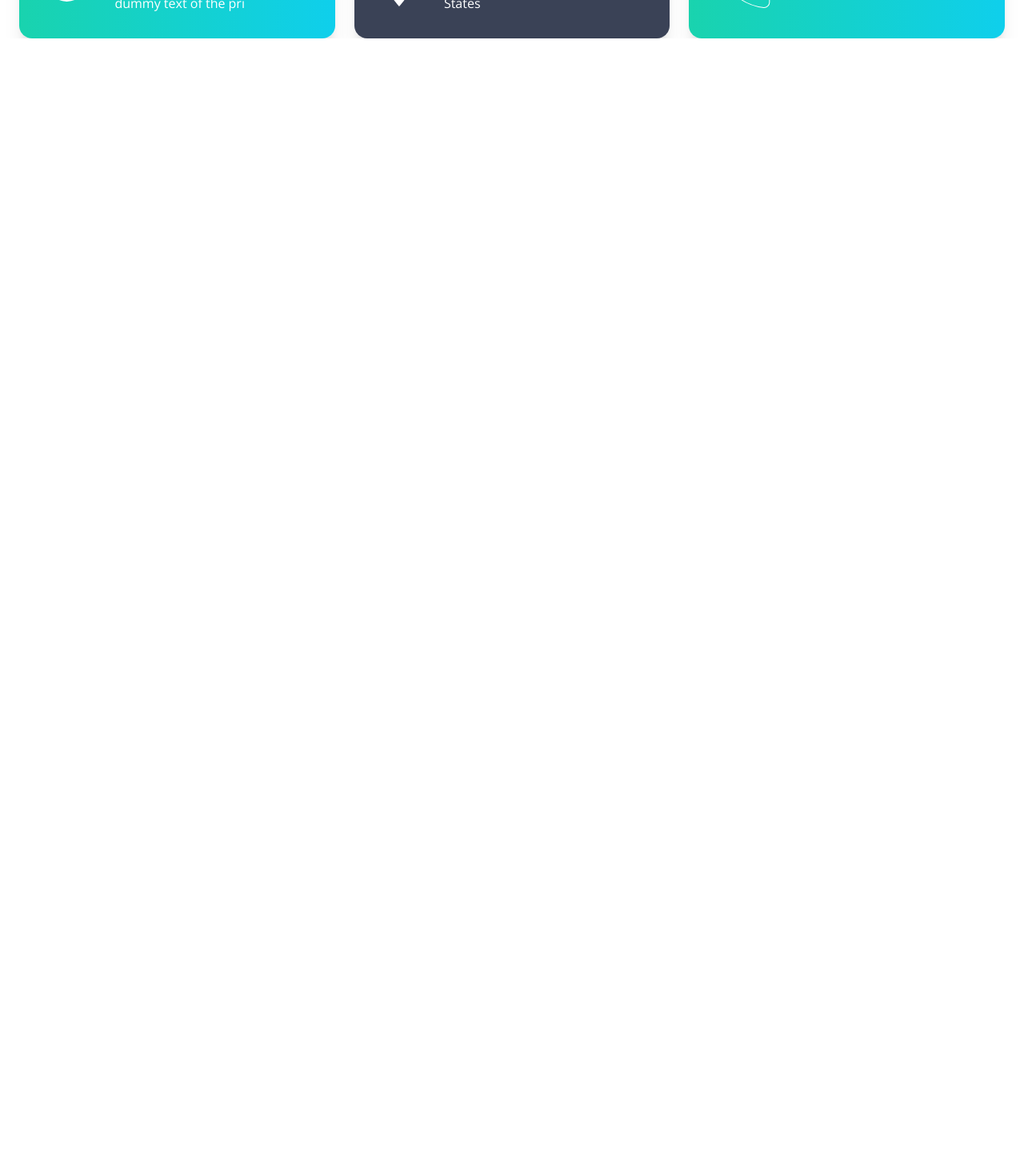
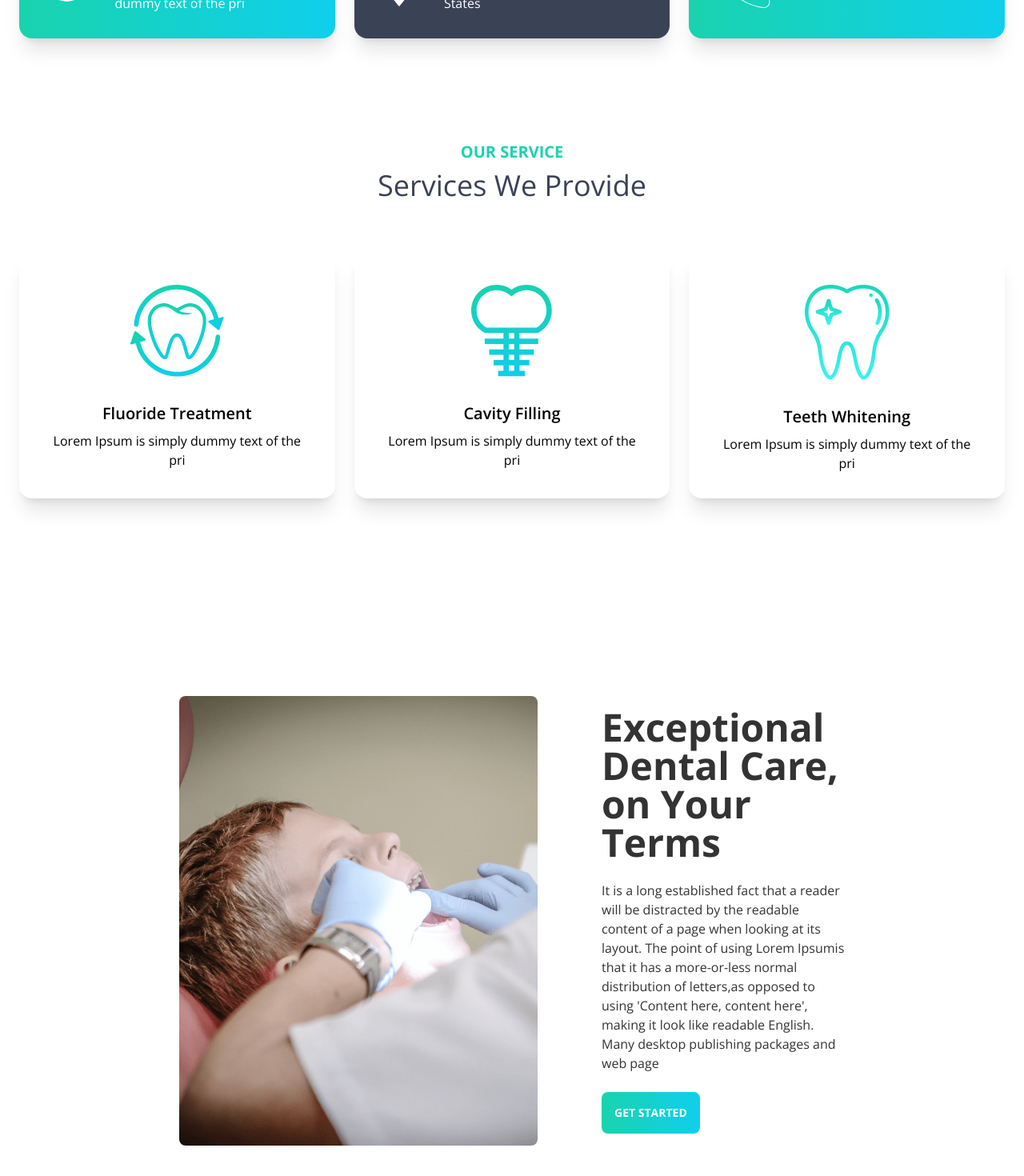
Before and after one commit to Habidhossen/Doctors-Portal-Client, a React (Create React App) app: page / in a window 1280 px wide. Shown: the part 980-2450 px from the top of the page at 80% size. Before the commit the page ends 1028 px from the top, so only its background shows below. Built offline with nearby package versions, Linux system fonts and the light colour scheme.

Commit message:
another service part added

```diff
--- a/src/pages/Home/Banner.js
+++ b/src/pages/Home/Banner.js
@@ -5,7 +5,7 @@ import PrimaryBtn from "../Shared/PrimaryBtn";
 
 const Banner = () => {
   return (
-    <div
+    <section
       className="hero min-h-screen"
       style={{
         backgroundImage: `url(${bg})`,
@@ -25,7 +25,7 @@ const Banner = () => {
           <PrimaryBtn>Get Started</PrimaryBtn>
         </div>
       </div>
-    </div>
+    </section>
   );
 };
 
--- a/src/pages/Home/Home.js
+++ b/src/pages/Home/Home.js
@@ -1,12 +1,14 @@
 import React from "react";
 import Banner from "./Banner";
 import Info from "./Info";
+import Service from "./Service";
 
 const Home = () => {
   return (
     <div>
       <Banner />
       <Info />
+      <Service />
     </div>
   );
 };
--- a/src/pages/Home/Info.js
+++ b/src/pages/Home/Info.js
@@ -6,7 +6,7 @@ import InfoCard from "./InfoCard";
 
 const Info = () => {
   return (
-    <div className="grid grid-cols-1 md:grid-cols-2 lg:grid-cols-3 gap-6 px-6">
+    <section className="grid grid-cols-1 md:grid-cols-2 lg:grid-cols-3 gap-6 px-6">
       <InfoCard
         cardTitle="Opening Hours"
         bgColor="bg-gradient-to-r from-secondary to-primary"
@@ -27,7 +27,7 @@ const Info = () => {
         cardDesc="+000 123 456789"
         cardIcon={phone}
       />
-    </div>
+    </section>
   );
 };
 
--- /dev/null
+++ b/src/pages/Home/Service.js
@@ -0,0 +1,62 @@
+import React from "react";
+import cavity from "../../assets/images/cavity.png";
+import fluoride from "../../assets/images/fluoride.png";
+import treatment from "../../assets/images/treatment.png";
+import whitening from "../../assets/images/whitening.png";
+import PrimaryBtn from "../Shared/PrimaryBtn";
+import ServiceCard from "./ServiceCard";
+
+const Service = () => {
+  return (
+    <section className="mt-32">
+      <h3 className="text-xl font-bold text-secondary uppercase text-center">
+        Our Service
+      </h3>
+      <h1 className="text-4xl font-normal text-accent text-center mt-2">
+        Services We Provide
+      </h1>
+      <div className="grid grid-cols-1 md:grid-cols-2 lg:grid-cols-3 gap-6 px-6 mt-16">
+        <ServiceCard
+          cardTitle="Fluoride Treatment"
+          cardDesc="Lorem Ipsum is simply dummy text of the pri"
+          cardIcon={fluoride}
+        />
+
+        <ServiceCard
+          cardTitle="Cavity Filling"
+          cardDesc="Lorem Ipsum is simply dummy text of the pri"
+          cardIcon={cavity}
+        />
+
+        <ServiceCard
+          cardTitle="Teeth Whitening"
+          cardDesc="Lorem Ipsum is simply dummy text of the pri"
+          cardIcon={whitening}
+        />
+      </div>
+
+      {/* exceptional dental care part */}
+      <div class="hero min-h-screen px-52 mt-32">
+        <div class="hero-content flex-col lg:flex-row gap-20">
+          <img src={treatment} class="max-w-md rounded-lg" />
+          <div>
+            <h1 class="text-5xl font-bold">
+              Exceptional Dental Care, on Your Terms
+            </h1>
+            <p class="py-6 text-base font-normal">
+              It is a long established fact that a reader will be distracted by
+              the readable content of a page when looking at its layout. The
+              point of using Lorem Ipsumis that it has a more-or-less normal
+              distribution of letters,as opposed to using 'Content here, content
+              here', making it look like readable English. Many desktop
+              publishing packages and web page
+            </p>
+            <PrimaryBtn>Get Started</PrimaryBtn>
+          </div>
+        </div>
+      </div>
+    </section>
+  );
+};
+
+export default Service;
--- /dev/null
+++ b/src/pages/Home/ServiceCard.js
@@ -0,0 +1,17 @@
+import React from "react";
+
+const ServiceCard = ({ cardTitle, cardDesc, cardIcon }) => {
+  return (
+    <div class="card bg-base-100 shadow-xl">
+      <figure class="px-10 pt-10">
+        <img src={cardIcon} alt="" class="rounded-xl" />
+      </figure>
+      <div class="card-body items-center text-center">
+        <h2 class="text-xl font-semibold text-black">{cardTitle}</h2>
+        <p className="text-base font-normal text-black">{cardDesc}</p>
+      </div>
+    </div>
+  );
+};
+
+export default ServiceCard;
```
